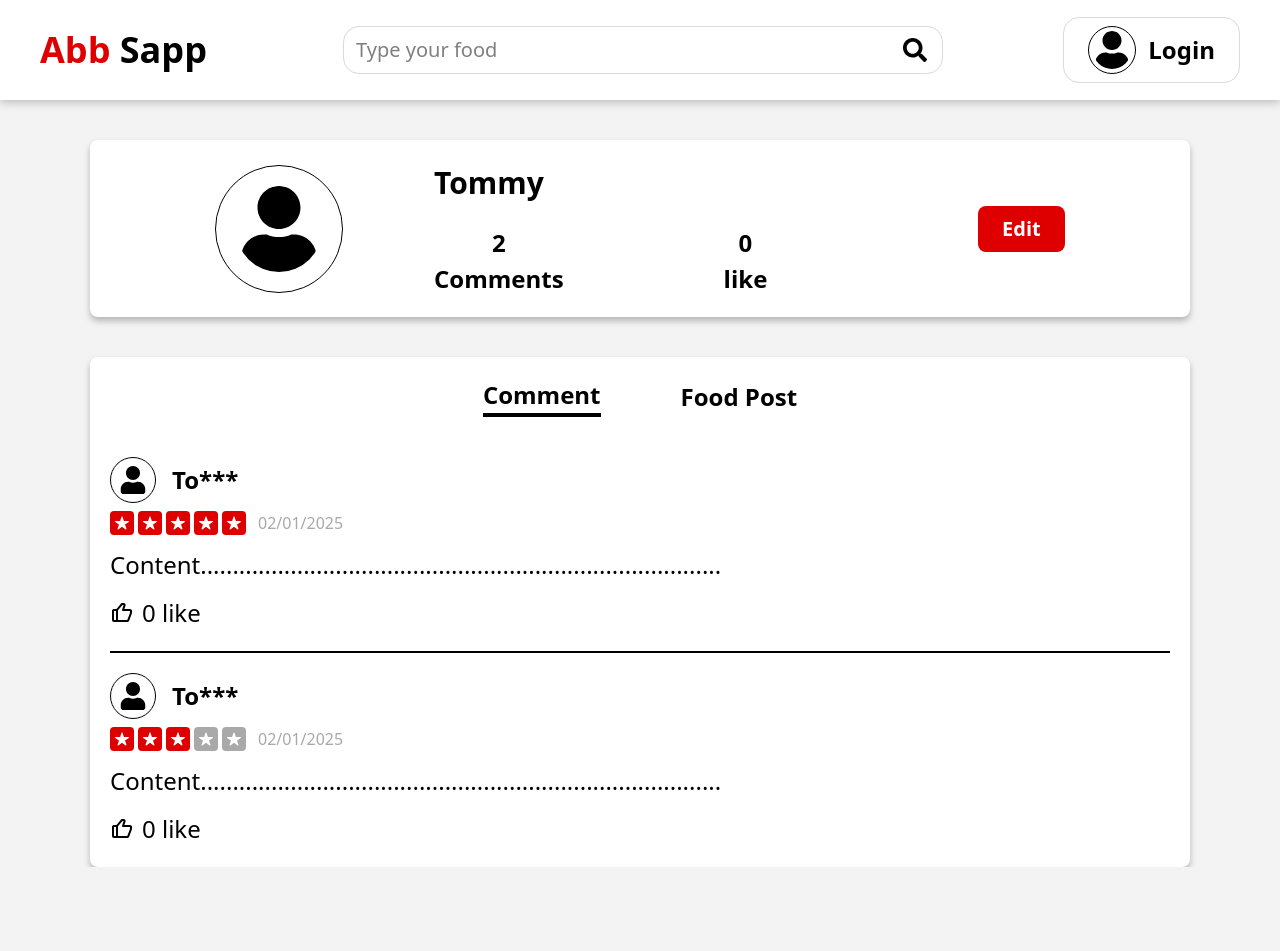
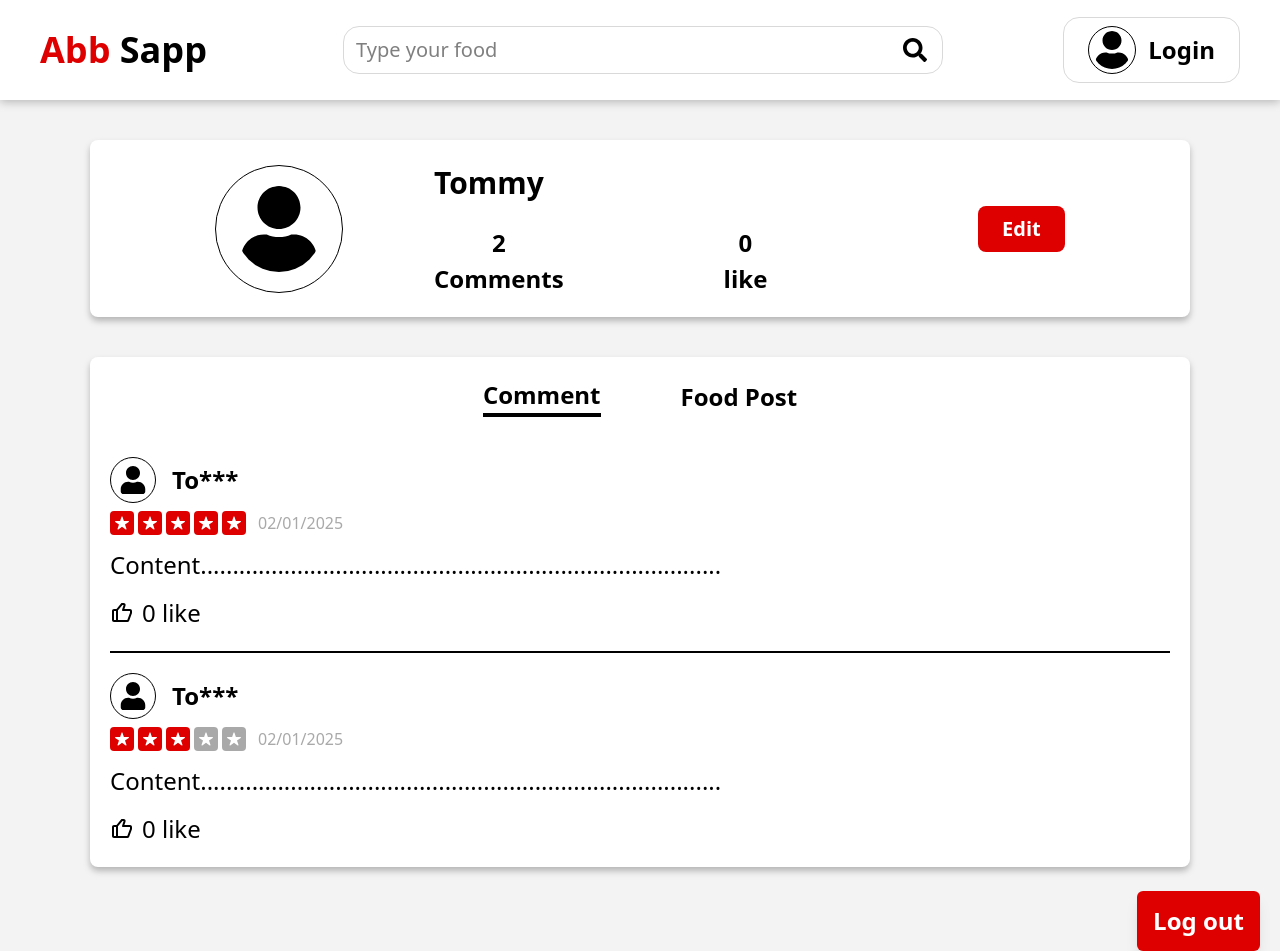
Before and after one commit to CSC105-2024/G02-forget-PreHack-2025, a React (Vite) app in the folder Frontend/: page /profile in a window 1280 px wide. Before the commit the page ends 867 px from the top, so only its background shows below. Built offline with nearby package versions, Linux system fonts and the light colour scheme.

Commit message:
Update ProfilePage.jsx

```diff
--- a/Frontend/src/pages/ProfilePage.jsx
+++ b/Frontend/src/pages/ProfilePage.jsx
@@ -3,6 +3,11 @@ import Navbar from '../components/Navbar'
 import { FaUser } from "react-icons/fa";
 import { IoIosStar } from "react-icons/io";
 import { BiLike } from "react-icons/bi";
+
+const handleSignOut = () => {
+    localStorage.removeItem("userAccount");
+    navigate('/signin');
+  };
 
 const ProfilePage = () => {
     const [showComment, setShowComment] = useState(true);
@@ -92,6 +97,15 @@ const ProfilePage = () => {
             }
         </div>
     </div>
+    <div className=" flex flex-row justify-end w-[100%] ">
+          <button
+            onClick={handleSignOut}
+            className="mt-6 px-4 py-2  text-[16px]  mr-5 max-sm:mr-3 font-semibold  rounded-md bg-[#DE0000] text-white  transition cursor-pointer shadow-lg lg:py-3 lg:text-[24px]"
+          >
+            Log out
+          </button>
+
+        </div>
     </>
   )
 }
```
